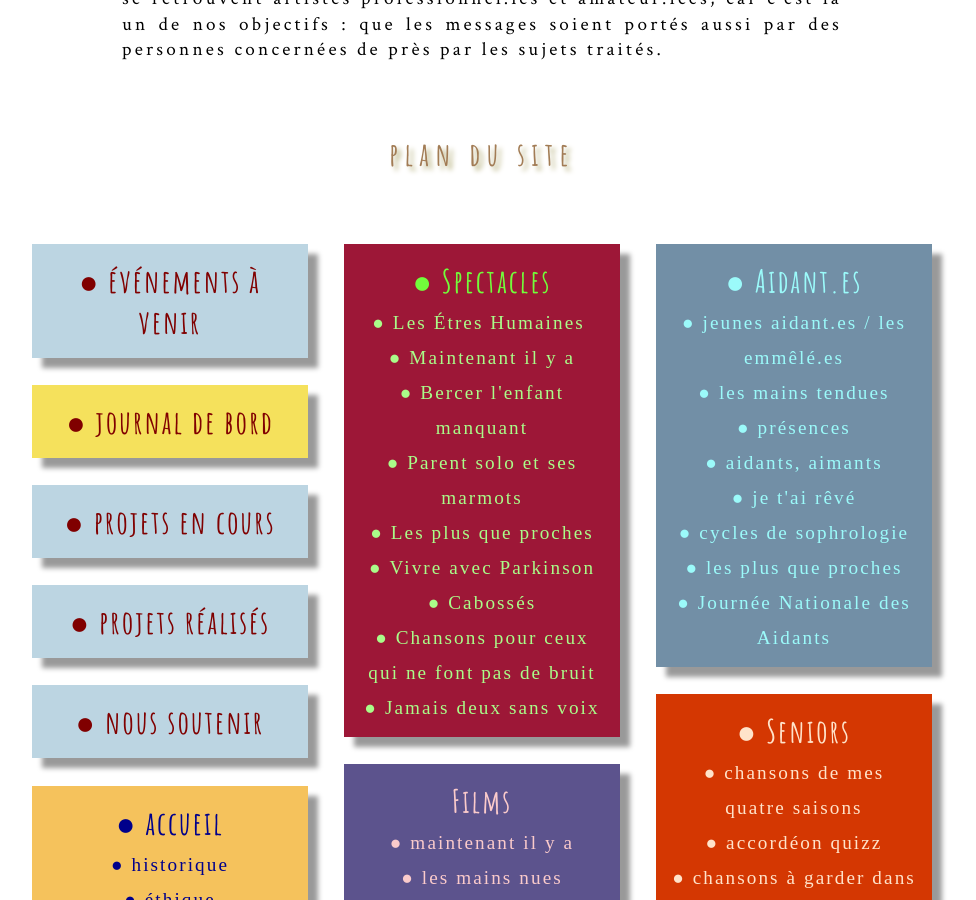
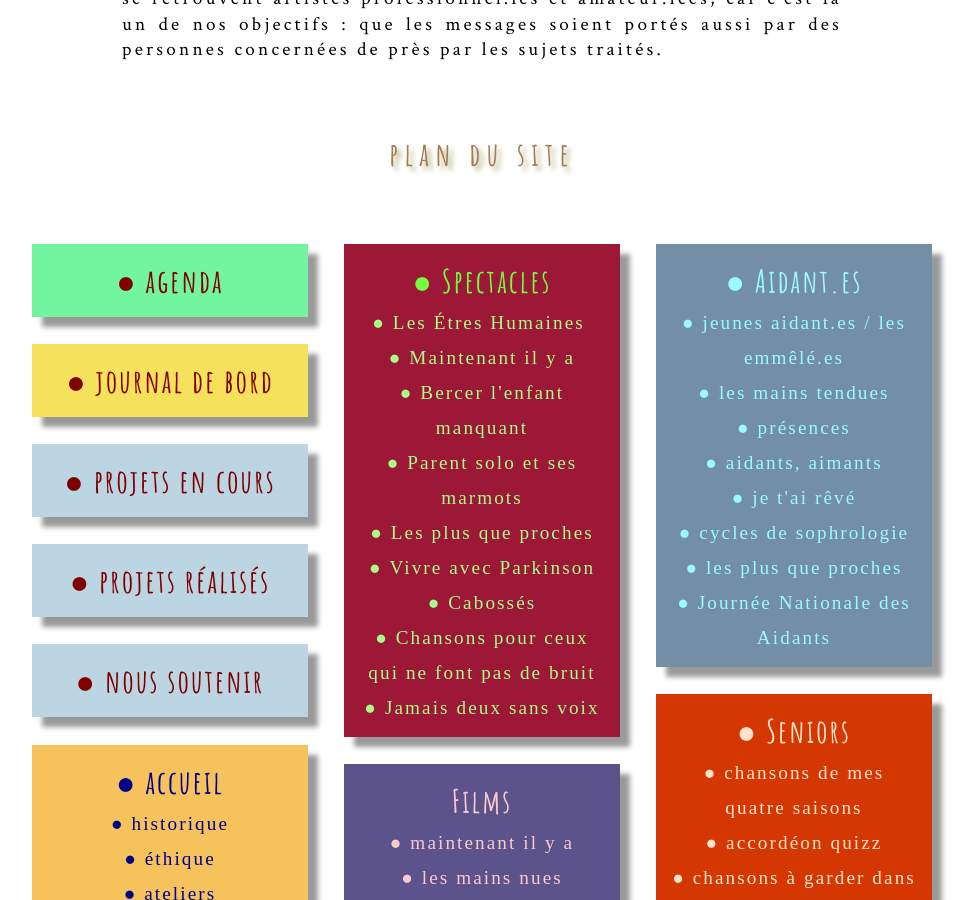
Before and after one commit to leshnik/revertouthaut, a Jekyll site: the page built from index.html, in a window 1280 px wide and 900 px high, scrolled down 8310 px. Shown: the whole window, without its empty margins (158-1134 px from the left). Built offline with Jekyll 4.4.1, drawn with Linux system fonts in a browser that asks for light colours.

Commit message:
NavList2 add agenda remove evenements a venir

```diff
--- a/_includes/NavListCards2.html
+++ b/_includes/NavListCards2.html
@@ -3,9 +3,8 @@
 <nav>
 <div id="siteMap" class="space-around--wrap">
   <div>
-
-    <p class="shadow" style="background: #bcd5e2; width: 28ch">
-      <a class="nav-list-heading" style="color:#800000" href="/evenements-a-venir">●&nbsp;événements à venir</a>
+    <p class="shadow" style="background:#73f49e; width: 28ch">
+      <a class="nav-list-heading" style="color:#800000" href="/agenda">●&nbsp;agenda</a>
     </p>
 
     <p class="shadow" style="background:#f5e15c; width: 28ch">
```
